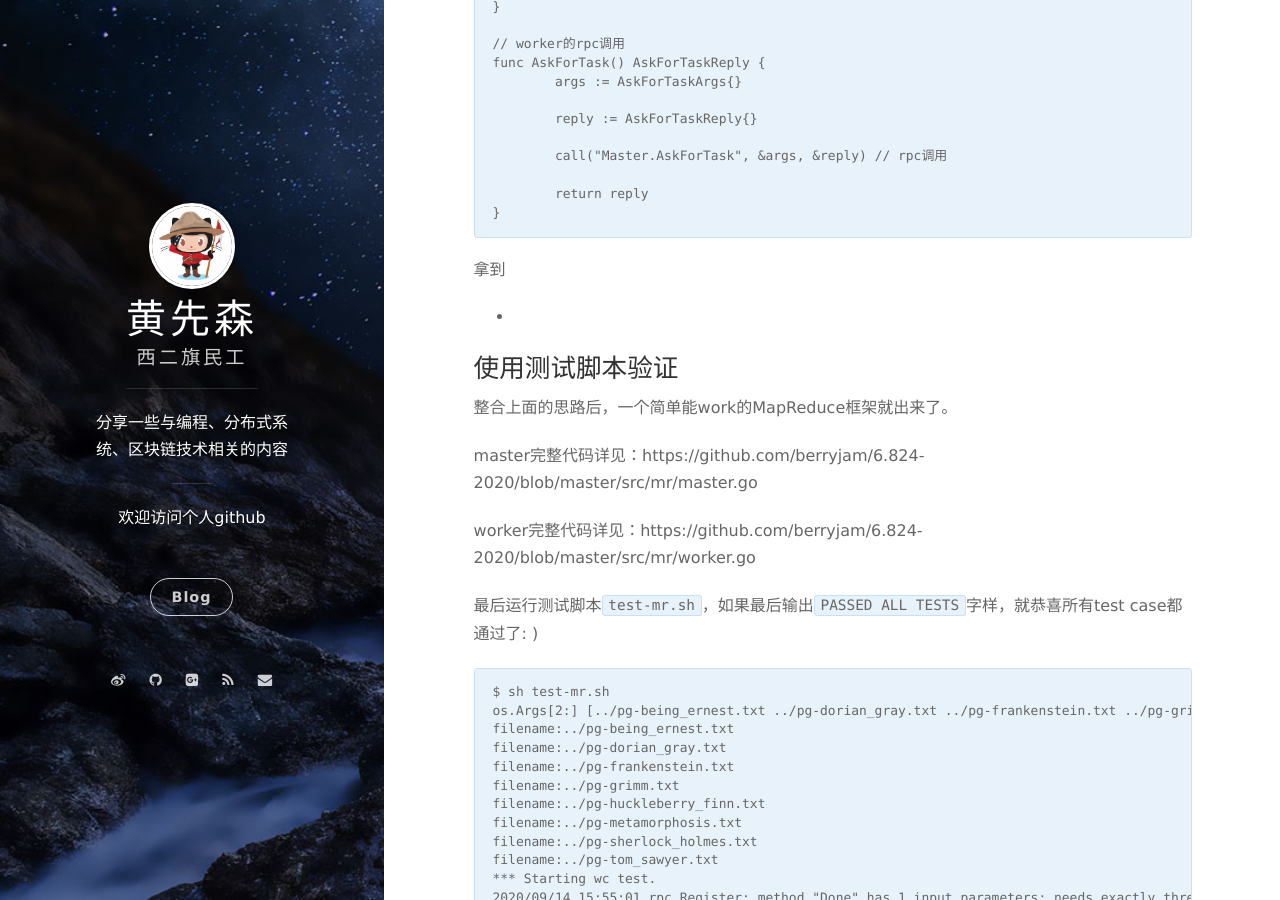
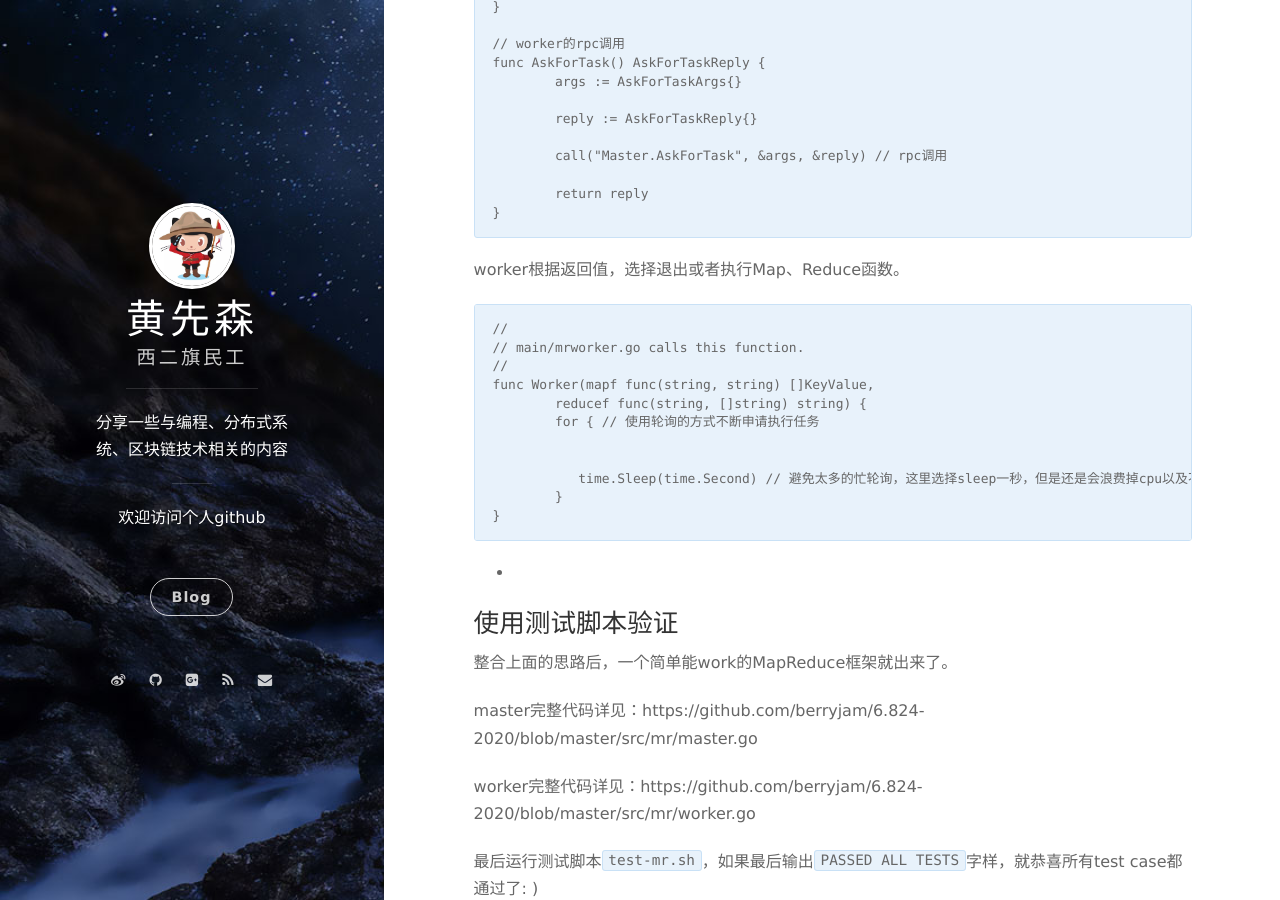
Before and after one commit to berryjam/berryjam.github.io, a Jekyll site: the page built from _posts/2020-09-12-6.824分布式系统课程系列(一):开篇&MapReduce介绍及框架实现.md, in a window 1280 px wide and 900 px high, scrolled down 6705 px. Built offline with Jekyll 4.4.1, drawn with Linux system fonts in a browser that asks for light colours; nearby versions of some CDN libraries; comment, search, counter and statistics services are not loaded.

Commit message:
Update 2020-09-12-6.824分布式系统课程系列(一):开篇&MapReduce介绍及框架实现.md

````diff
--- a/_posts/2020-09-12-6.824分布式系统课程系列(一):开篇&MapReduce介绍及框架实现.md
+++ b/_posts/2020-09-12-6.824分布式系统课程系列(一):开篇&MapReduce介绍及框架实现.md
@@ -256,7 +256,22 @@ func AskForTask() AskForTaskReply {
 	return reply
 }
 ```
-拿到
+
+worker根据返回值，选择退出或者执行Map、Reduce函数。
+
+```
+//
+// main/mrworker.go calls this function.
+//
+func Worker(mapf func(string, string) []KeyValue,
+	reducef func(string, []string) string) {
+	for { // 使用轮询的方式不断申请执行任务
+
+
+	   time.Sleep(time.Second) // 避免太多的忙轮询，这里选择sleep一秒，但是还是会浪费掉cpu以及不能及时的获取到任务进行执行
+	}
+}
+```
 
 -
 
````
